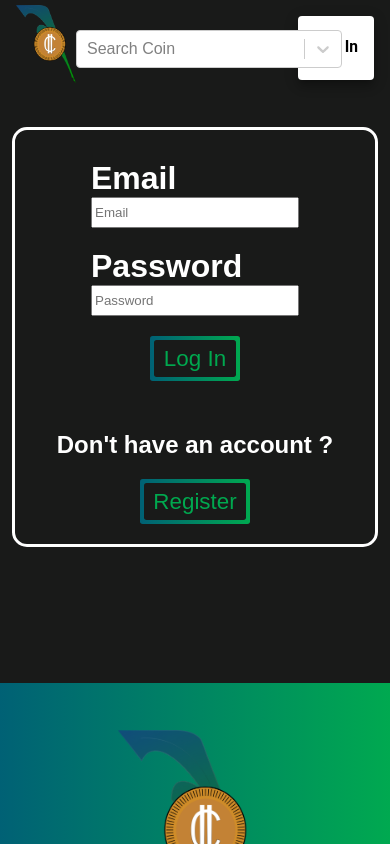
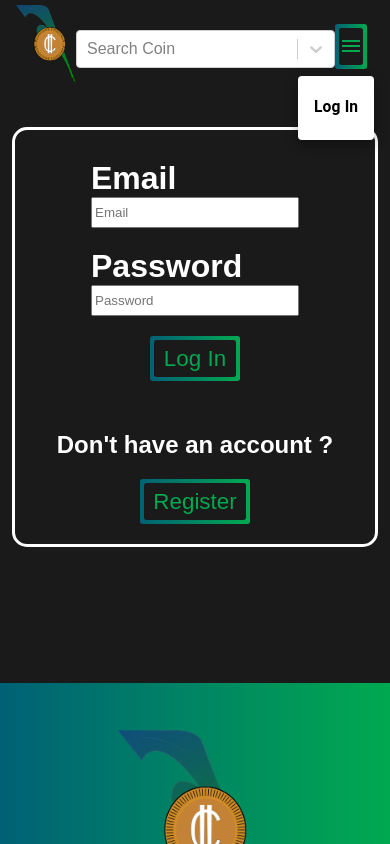
Before and after one commit to JoncarlosT/CryptoLedger-V2, a React (Create React App) app in the folder client/: page /auth in a window 390 px wide. Both pictures are taken after a click on the button 358 px from the left and 46 px from the top of the page. Shown: the top 844 px of the page. Built offline with nearby package versions, Linux system fonts and the light colour scheme.

Commit message:
mobile nav respons

```diff
--- a/client/src/components/Navbar/Navbar.js
+++ b/client/src/components/Navbar/Navbar.js
@@ -129,6 +129,9 @@ const Navbar = () => {
             keepMounted
             open={Boolean(anchorEl)}
             onClose={handleClose}
+            style={{
+              marginTop: 60,
+            }}
           >
             <MenuItem onClick={handleClose}>
               <MobileMenuItem to="/auth">Log In</MobileMenuItem>
--- a/client/src/components/Navbar/styles.js
+++ b/client/src/components/Navbar/styles.js
@@ -1,6 +1,7 @@
 import styled from "styled-components";
 import { Link } from "react-router-dom";
 import Select from "react-select";
+import { device } from "../../device";
 
 export const StyledNavbar = styled.div`
   background: none;
@@ -8,6 +9,7 @@ export const StyledNavbar = styled.div`
   display: flex;
   padding: 1em;
   align-items: center;
+  width: 90vw;
   justify-content: space-evenly;
   background-color: #191a19;
 `;
```
